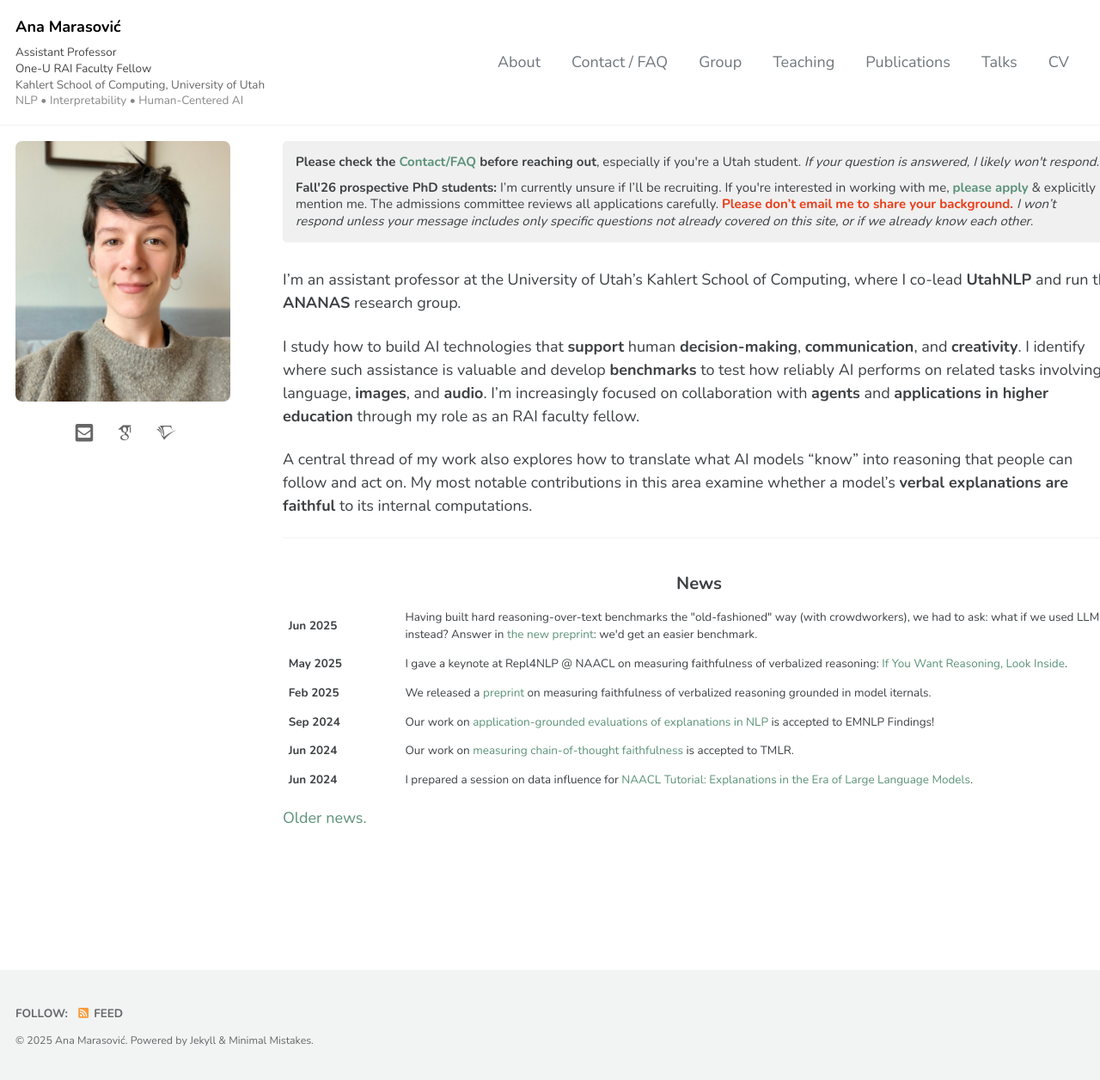
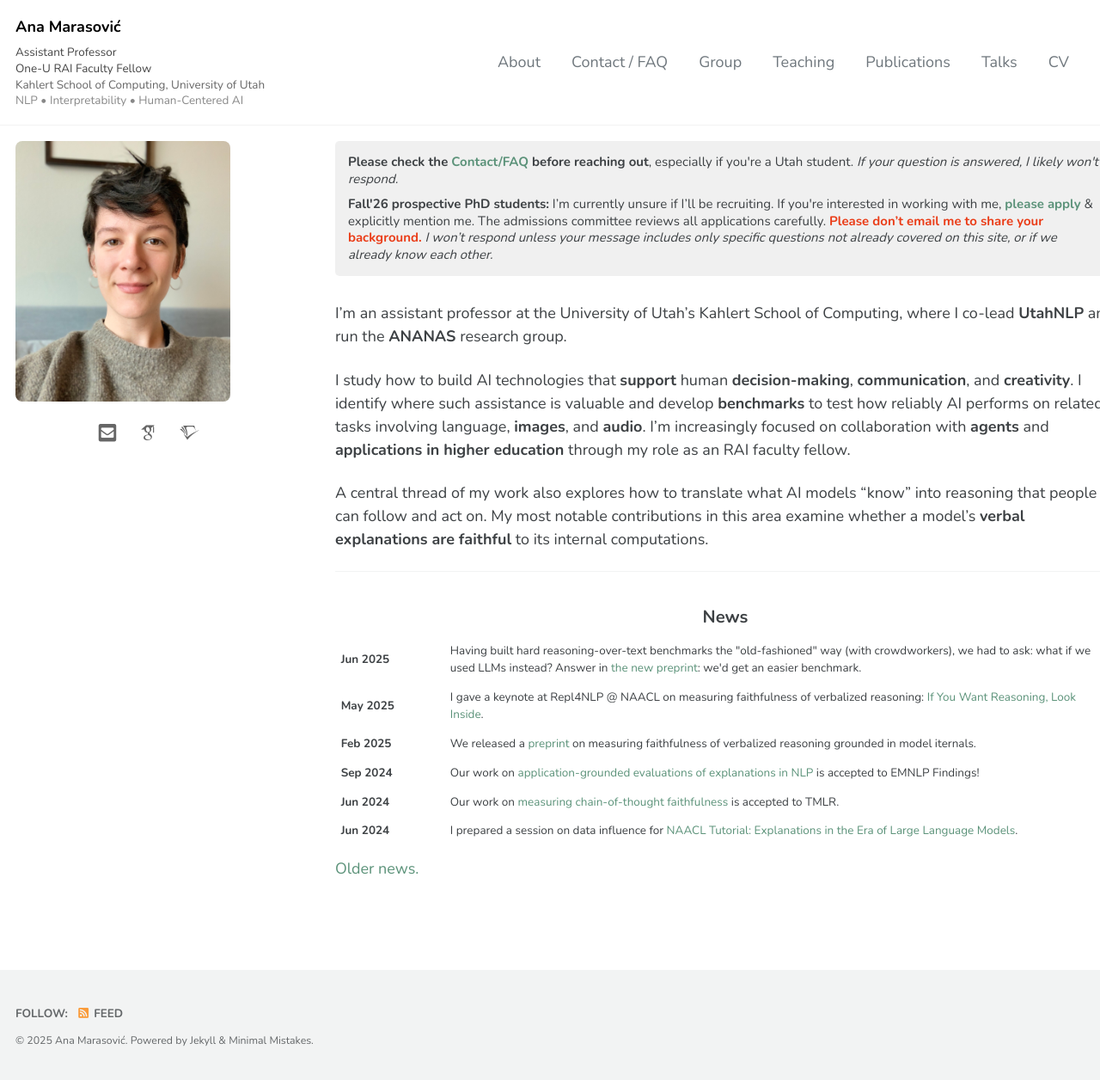
Before and after one commit to amarasovic/amarasovic.github.io, a Jekyll site: the page built from index.md, in a window 1280 px wide and 1256 px high. Shown: the whole window at 86% size. Built offline with Jekyll 4.4.1, drawn with Linux system fonts in a browser that asks for light colours; cached includes are drawn as plain includes; some web fonts are replaced; a script that is not in the unit is left out.

Commit message:
Keep sidebar and content side-by-side on smaller screens
- Force sidebar and main content to scale together proportionally
- Small screens (≥600px): 30% sidebar, 68% content
- Medium screens (≥768px): 25% sidebar, 73% content
- Prevents content from dropping below sidebar when narrowing window
- Maintains side-by-side layout across all screen sizes (except <600px)

🤖 Generated with [Claude Code](https://claude.ai/code)

Co-Authored-By: Claude <noreply@anthropic.com>

```diff
--- a/assets/css/main.scss
+++ b/assets/css/main.scss
@@ -96,6 +96,31 @@ a {
   color: #000 !important;
 }
 
+/* Force sidebar and content to stay side-by-side on smaller screens */
+@include breakpoint($small) {
+  .sidebar {
+    float: left !important;
+    width: 30% !important;
+    margin-right: 2% !important;
+  }
+
+  .page {
+    float: right !important;
+    width: 68% !important;
+  }
+}
+
+@include breakpoint($medium) {
+  .sidebar {
+    width: 25% !important;
+    margin-right: 2% !important;
+  }
+
+  .page {
+    width: 73% !important;
+  }
+}
+
 .page__content {
   margin-left: 2em !important;
 }
```
